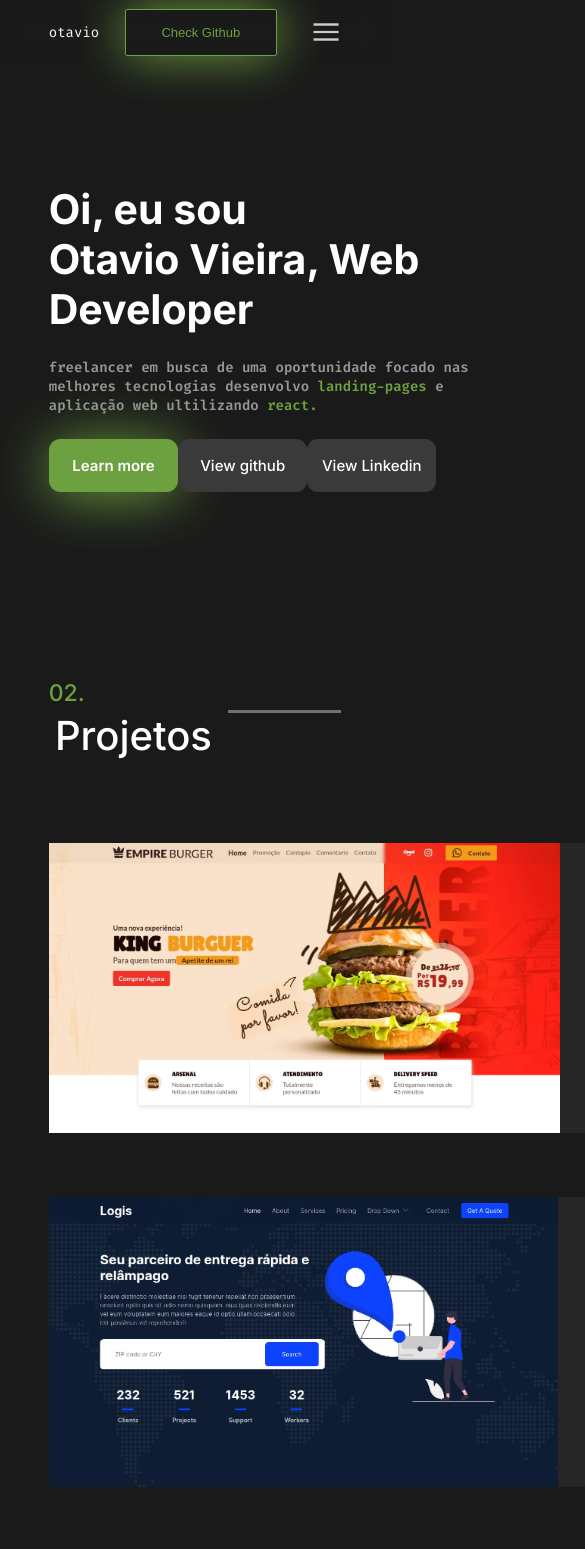
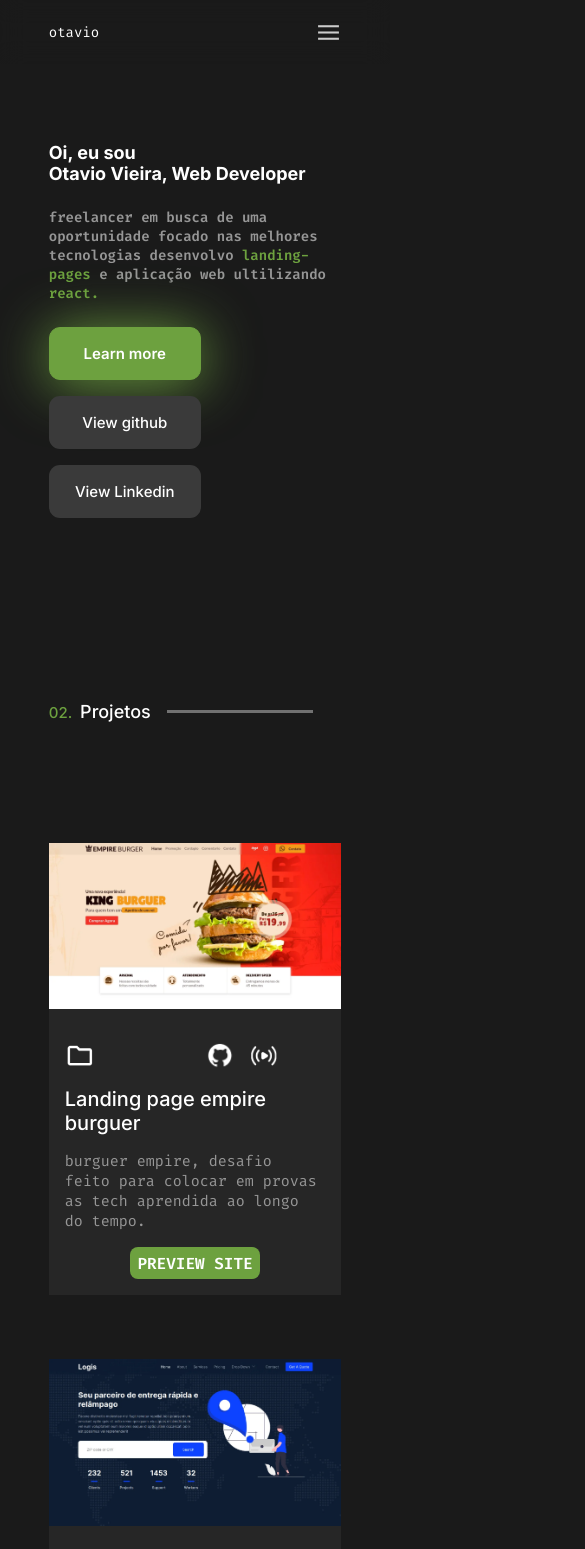
Before and after one commit to Otavin23/PortifolioV2, a React (Vite) app: page / in a window 390 px wide. Shown: the top 1549 px of the page, 585 px wide, since content can reach past the window. Built offline with nearby package versions, Linux system fonts and the light colour scheme.

Commit message:
finished

```diff
--- a/src/Components/cardProjects/style.ts
+++ b/src/Components/cardProjects/style.ts
@@ -11,7 +11,14 @@ export const imageProjects = styled.div`
     cursor: pointer;
     max-width: 50%;
     height: 100%;
-    @media (max-width: 1115px) {
+  }
+  @media (max-width: 1115px) {
+    flex-wrap: wrap;
+    height: 0%;
+    width: 100%;
+  }
+  @media (max-width: 1115px) {
+    img {
       max-width: 100%;
     }
   }
@@ -22,6 +29,7 @@ export const images__links = styled.picture`
   height: 20%;
   display: flex;
   justify-content: space-between;
+
   img {
     max-width: 30px;
     max-height: 30px;
@@ -30,29 +38,30 @@ export const images__links = styled.picture`
 `;
 
 export const images__nav = styled.picture`
-  width: 20%;
   display: flex;
   justify-content: space-between;
+  margin: 0 2rem 0 0;
+
   img {
     max-width: 30px;
     max-height: 30px;
+    margin: 0 1rem 0 0;
+  }
+  @media (max-width: 1115px) {
   }
 `;
 
 export const informationProjects = styled.div`
   width: 350px;
-  margin: 0 0 0 2rem;
-  @media (max-width: 1115px) {
-    width: 100%;
-    text-align: center;
-    padding-top: 2rem;
-  }
+  margin: 0 1rem 0 1rem;
+
   span {
     font-family: "Inter", sans-serif;
     font-weight: 500;
     font-size: 20px;
     color: #ffffff;
   }
+
   p {
     margin-top: 1rem;
     color: #969696;
@@ -60,6 +69,7 @@ export const informationProjects = styled.div`
     font-weight: 400;
     font-size: 15px;
   }
+
   button {
     font-family: "Fira Code";
     font-size: 16px;
@@ -73,6 +83,17 @@ export const informationProjects = styled.div`
     text-transform: uppercase;
     cursor: pointer;
   }
+
+  @media (max-width: 1115px) {
+    padding-top: 2rem;
+    width: 90%;
+  }
+
+  @media (max-width: 1115px) {
+    button {
+      margin: 0 0 1rem 0;
+    }
+  }
 `;
 
 export const alignButton = styled.div`
--- a/src/Components/footer/style.ts
+++ b/src/Components/footer/style.ts
@@ -11,11 +11,14 @@ export const backgroundFooter = styled.footer`
 export const containerFooter = styled.div`
   max-width: 1400px;
   width: 75%;
-  text-align: center;
+  display: flex;
+  justify-content: center;
+  align-items: center;
   span {
+    text-align: center;
     font-family: "Fira Code";
     font-weight: 500;
-    font-size: 15px;
+    font-size: clamp(14px, 1vw, 15px);
 
     color: #b1b1b1;
   }
--- a/src/Components/header/style.ts
+++ b/src/Components/header/style.ts
@@ -31,7 +31,6 @@ export const nav__block = styled.nav`
   align-items: center;
   justify-content: space-between;
   font-family: "Fira Code", monospace;
-
   width: 55%;
   button {
     border: none;
@@ -47,6 +46,9 @@ export const nav__block = styled.nav`
     border-radius: 2px;
     cursor: pointer;
   }
+  @media (max-width: 764px) {
+    display: none;
+  }
 `;
 
 export const ul__links = styled.ul`
@@ -54,10 +56,11 @@ export const ul__links = styled.ul`
   justify-content: space-between;
   list-style: none;
   width: 70%;
+
   li {
     margin: 0 1rem 0 0;
     a {
-      font-size: 14px;
+      font-size: clamp(10px, 1vw, 14px);
       text-transform: capitalize;
       color: #ffffff;
       text-decoration: none;
@@ -66,9 +69,6 @@ export const ul__links = styled.ul`
       color: var(--greenColor);
     }
   }
-  @media (max-width: 764px) {
-    display: none;
-  }
 `;
 
 export const menu = styled.picture`
@@ -76,7 +76,7 @@ export const menu = styled.picture`
   align-items: flex-end;
   display: none;
   img {
-    max-width: 30px;
+    max-width: 25px;
   }
   cursor: pointer;
   @media (max-width: 764px) {
--- a/src/page/Home/styles.ts
+++ b/src/page/Home/styles.ts
@@ -24,7 +24,7 @@ export const hero__information = styled.div`
   h1 {
     font-family: "Inter", sans-serif;
     font-weight: 800;
-    font-size: 41px;
+    font-size: clamp(18px, 3vw, 41px);
     color: #ffffff;
     display: flex;
     flex-direction: column;
@@ -57,19 +57,23 @@ export const button__nav = styled.nav`
     font-size: 15px;
     color: #ffff;
     cursor: pointer;
+    margin: 0 0 1rem 0;
   }
   .button-green {
     background: var(--greenColor);
     border: 1px solid var(--greenColor);
     box-shadow: 0px 4px 56px var(--greenColor);
     font-weight: 600;
-    // margin: 0 1rem 0 0rem;
   }
   .button-gray {
     background: var(--button-gray);
     border: none;
     font-weight: 500;
     // margin: 0 1rem 0 0rem;
+  }
+  @media (max-width: 1115px) {
+    width: 100%;
+    flex-wrap: wrap;
   }
 `;
 
@@ -97,13 +101,13 @@ export const skiilName = styled.div`
 
   h2 {
     font-weight: 500;
-    font-size: 40px;
+    font-size: clamp(18px, 2vw, 40px);
     color: #ffffff;
     text-transform: capitalize;
     span {
       align-items: end;
       color: var(--greenColor);
-      font-size: 23px;
+      font-size: clamp(15px, 1vw, 23px);
     }
   }
 
@@ -129,30 +133,6 @@ export const cardsSkiils = styled.div`
   }
 `;
 
-export const cardContainer = styled.div`
-  height: 100%;
-  width: 90%;
-  height: 90%;
-  h3 {
-    font-family: "Quicksand";
-    font-style: normal;
-    font-weight: 700;
-
-    font-size: 23px;
-    color: #8f5804;
-    text-transform: uppercase;
-  }
-  p {
-    font-family: "Quicksand";
-    font-style: normal;
-    font-weight: 500;
-    font-size: 16px;
-    line-height: 20px;
-    padding-top: 2rem;
-    color: #f9f9f9;
-  }
-`;
-
 export const backgroundProjects = styled.section`
   background: var(--background);
   width: 100%;
@@ -173,27 +153,13 @@ export const cardImageProjects = styled.div`
   flex-direction: column;
 `;
 
-export const imageProjects = styled.picture`
-  img {
-    max-width: 350px;
-    max-height: 350px;
-    height: 230px;
-    width: 350px;
-    cursor: pointer;
-    margin-bottom: 2rem;
-
-    transition: all 0.05s ease;
-    &:hover {
-      transform: scale(1.1);
-      opacity: 0.1;
-    }
-  }
-`;
-
 export const skillNames = styled.div`
   display: flex;
   align-items: flex-start;
+  justify-content: space-between;
+  flex-wrap: wrap;
   margin: 3rem 0 0 0;
+  width: 40%;
   button {
     font-family: "Fira Code";
     width: 162px;
@@ -208,7 +174,9 @@ export const skillNames = styled.div`
 `;
 
 export const skillsNav = styled.nav`
-  margin: 0 0 0 3rem;
+  @media (max-width: 1115px) {
+    margin: 2rem 0 0 0;
+  }
   span {
     font-family: "Inter";
     font-style: normal;
@@ -219,7 +187,7 @@ export const skillsNav = styled.nav`
     color: #78ff00;
   }
   ul {
-    margin: 1rem 0 0 0;
+    margin: 2.5rem 0 0 0;
     list-style: none;
     font-family: "Fira Code";
     font-style: normal;
--- a/src/styles/globalStyles.ts
+++ b/src/styles/globalStyles.ts
@@ -39,6 +39,7 @@ export const CreateGlobalStyles = createGlobalStyle`
 
     ::-webkit-scrollbar {
         width:1px;
+        height: 10px;
     }
 
     ::-webkit-scrollbar-track {
@@ -46,6 +47,6 @@ export const CreateGlobalStyles = createGlobalStyle`
     }
 
     ::-webkit-scrollbar-thumb {
-        background: #6DA13F;
+        background: #3a3a3a;
     }
 `;
```
